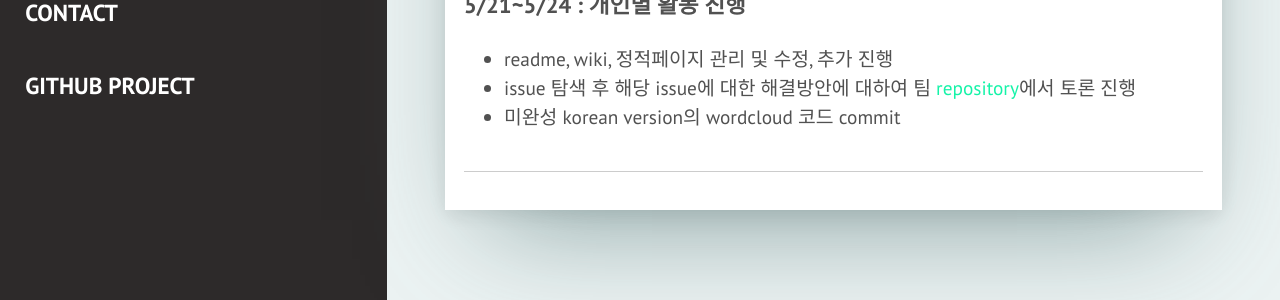
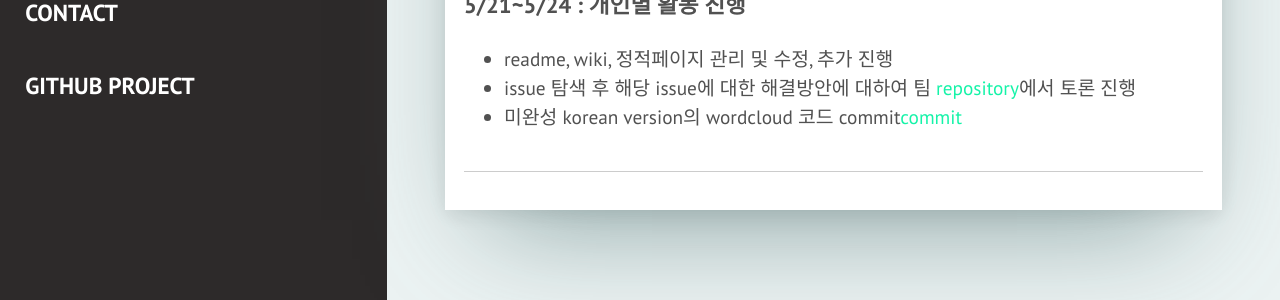
Before and after one commit to davidshyn1/davidshyn1.github.io, a Jekyll site: the page built from _posts/2020-05-22-team-status.md, in a window 1280 px wide and 900 px high, scrolled down 1246 px. Shown: the part 497-797 px from the top of the window. Built offline with Jekyll 4.4.1, drawn with Linux system fonts in a browser that asks for light colours; some web fonts are replaced.

Commit message:
Update 2020-05-22-team-status.md

```diff
--- a/_posts/2020-05-22-team-status.md
+++ b/_posts/2020-05-22-team-status.md
@@ -39,7 +39,8 @@ description : Team Status until now
 ### 5/21~5/24 : 개인별 활동 진행
 - readme, wiki, 정적페이지 관리 및 수정, 추가 진행
 - issue 탐색 후 해당 issue에 대한 해결방안에 대하여 팀 [repository][repository]에서 토론 진행
-- 미완성 korean version의 wordcloud 코드 commit
+- 미완성 korean version의 wordcloud 코드 commit[commit]
 
 [konlpy]: https://github.com/konlpy/konlpy
 [repository]: https://github.com/20-1-SKKU-OSS/2020-1-OSS-5/issues/2
+[commit]: https://github.com/20-1-SKKU-OSS/2020-1-OSS-5/pull/3
```
